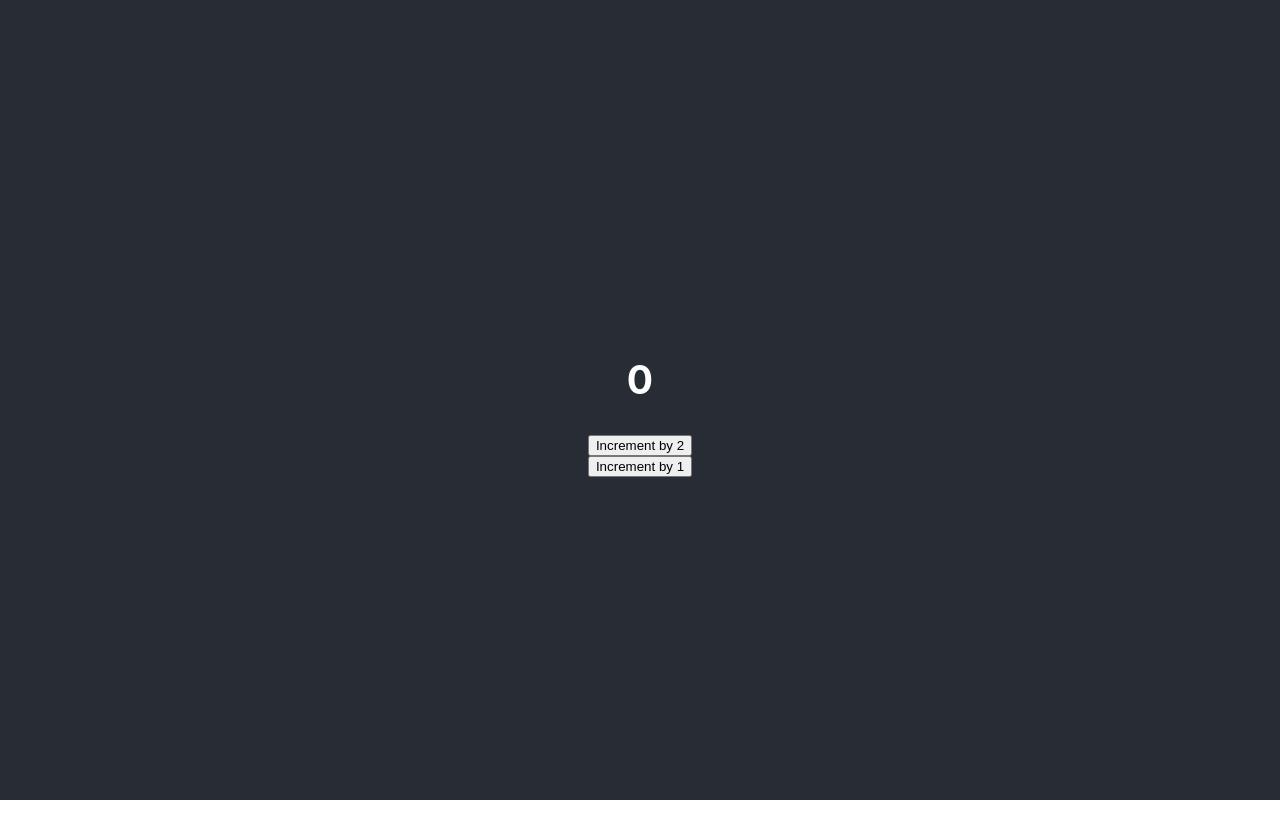
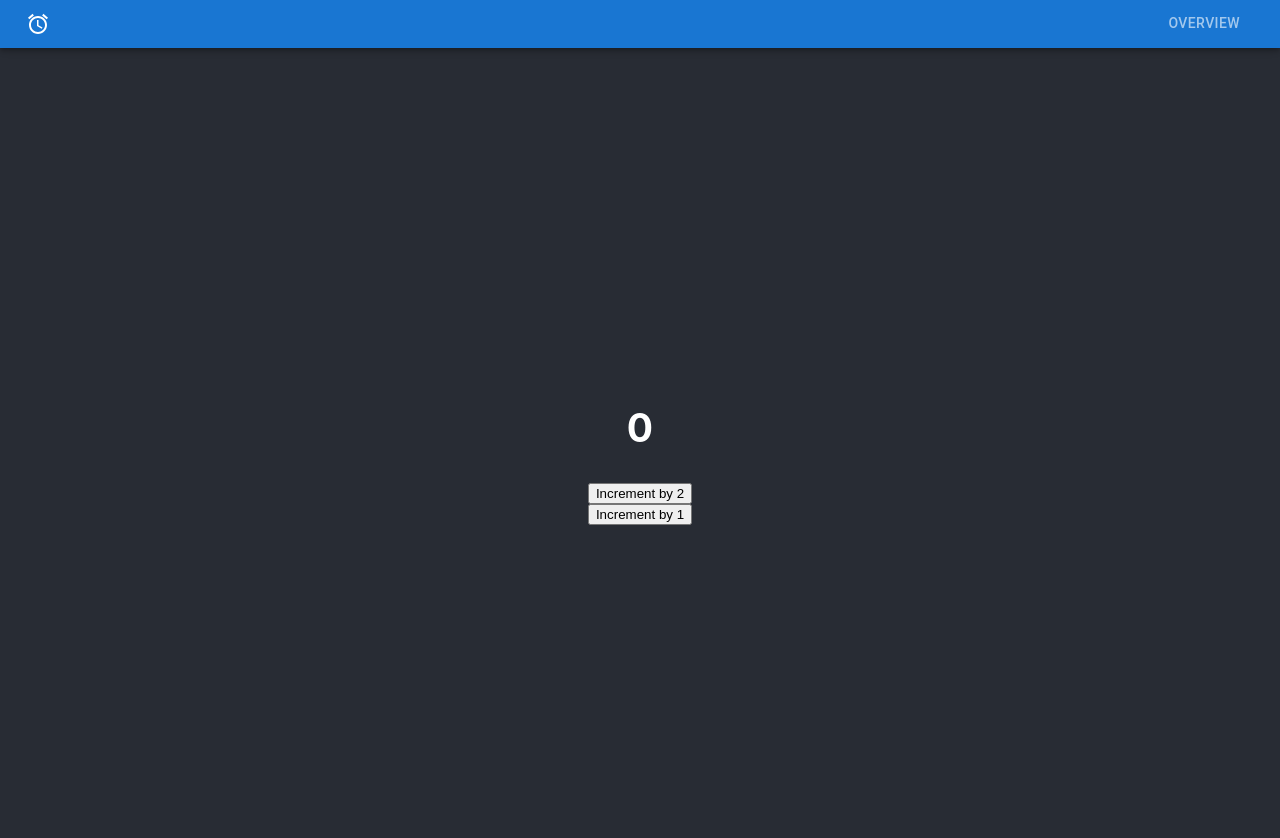
Before and after one commit to sunnydl/GamePerformanceTracker, a React (Create React App) app in the folder frontend/: page / in a window 1280 px wide. Shown: the top 838 px of the page. Before the commit the page ends 800 px from the top, so only its background shows below. Built offline with nearby package versions, Linux system fonts and the light colour scheme.

Commit message:
Simple navbar with 'Overview' tab. #8

```diff
--- a/frontend/package.json
+++ b/frontend/package.json
@@ -5,6 +5,7 @@
   "dependencies": {
     "@emotion/react": "^11.4.1",
     "@emotion/styled": "^11.3.0",
+    "@mui/icons-material": "^5.0.3",
     "@mui/material": "^5.0.1",
     "@reduxjs/toolkit": "^1.6.1",
     "@testing-library/jest-dom": "^5.14.1",
--- a/frontend/src/App.tsx
+++ b/frontend/src/App.tsx
@@ -1,16 +1,45 @@
 import React from 'react';
-import { BrowserRouter, Switch, Route, Redirect } from 'react-router-dom';
+import { BrowserRouter, Switch, Route, Link, Redirect } from 'react-router-dom';
 import './App.css';
+
+import { Box, AppBar, Toolbar, IconButton, Tabs, Tab } from '@mui/material';
 
 import Home from './pages/Home';
 import Overview from './pages/Overview';
+import AccessAlarmIcon from '@mui/icons-material/AccessAlarm';
 
 function App() {
   return (
     <BrowserRouter>
+      <AppBar position='sticky'>
+        <Toolbar variant='dense'>
+          <IconButton
+            size='small'
+            edge='start'
+            color='inherit'
+            aria-label='menu'
+            sx={{ mr: 2 }}
+            component={Link}
+            to='/'
+          >
+            <AccessAlarmIcon /> {/* TODO: replace temporary icon */}
+          </IconButton>
+
+          <Box sx={{ flexGrow: 1 }} />
+
+          <Tabs variant='scrollable' textColor='inherit'>
+            <Tab label='Overview' component={Link} to='/overview' />
+          </Tabs>
+        </Toolbar>
+      </AppBar>
+
       <Switch>
-        <Route exact path='/'><Home /></Route>
-        <Route exact path='/overview'><Overview /></Route>
+        <Route exact path='/'>
+          <Home />
+        </Route>
+        <Route exact path='/overview'>
+          <Overview />
+        </Route>
         <Redirect to='/' />
       </Switch>
     </BrowserRouter>
```
Also changed, not shown: 1 other file (tests, documents, lock files or other folders).
